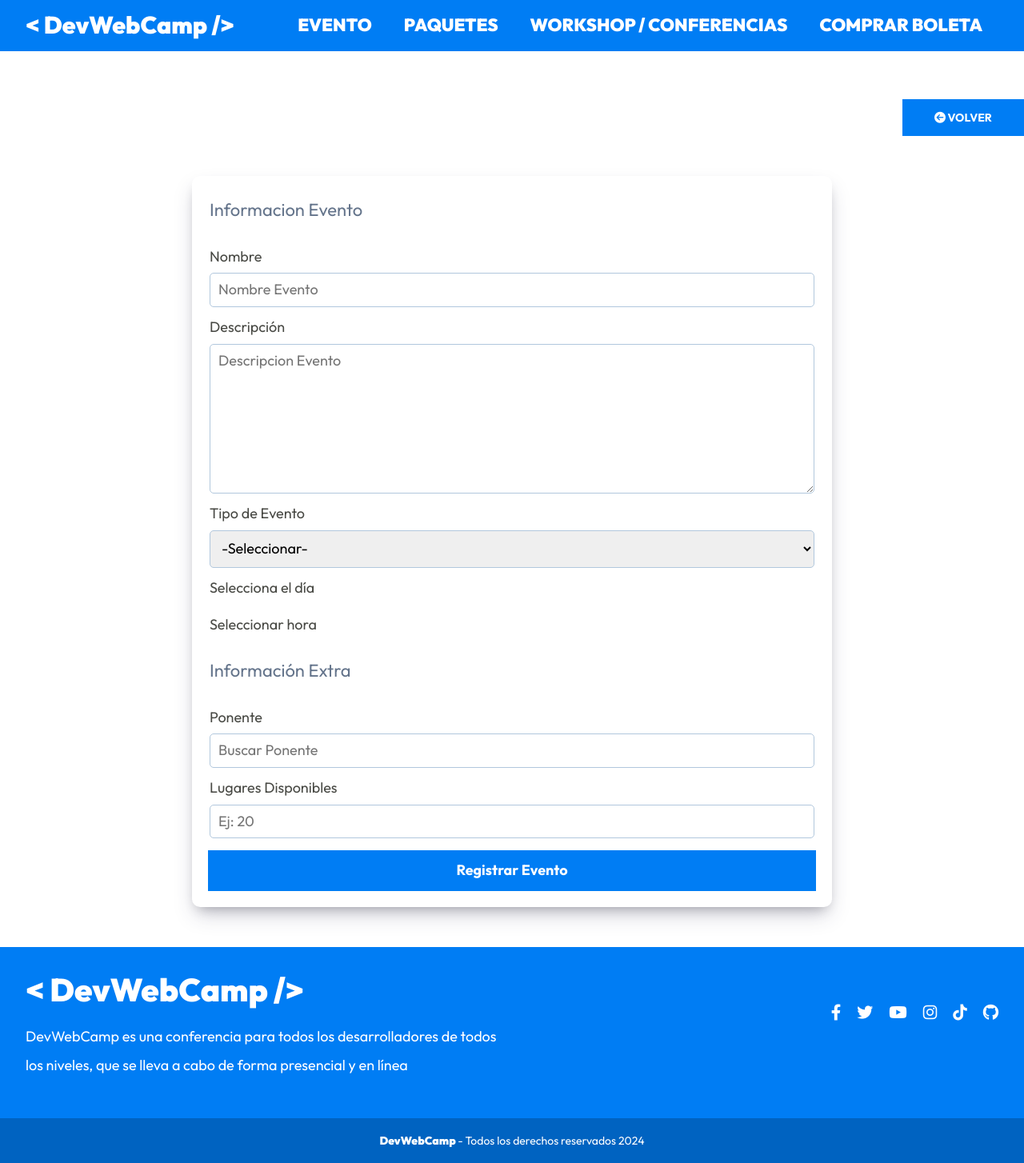
After one commit to AlejoLeiva/devwebcamp, a PHP site: template views/admin/eventos/crear.php in a window 1280 px wide. The commit adds this page. Shown: the part 601-2055 px from the top of the page at 80% size. Run offline with PHP 8.4, Linux system fonts and the light colour scheme; the template is opened without the code that fills it, so the values that code supplies are empty; some libraries are stand-ins or nearby versions.

Commit message:
Avance sección Eventos - Panel de Admin

```diff
--- a/models/ActiveRecord.php
+++ b/models/ActiveRecord.php
@@ -117,9 +117,9 @@ class ActiveRecord
     }
 
     // Obtener todos los Registros
-    public static function all()
+    public static function all($orden = 'DESC')
     {
-        $query = "SELECT * FROM " . static::$tabla . " ORDER BY id DESC";
+        $query = "SELECT * FROM " . static::$tabla . " ORDER BY id {$orden}";
         $resultado = self::consultarSQL($query);
         return $resultado;
     }
--- a/src/scss/ui/formulario/_formulario.scss
+++ b/src/scss/ui/formulario/_formulario.scss
@@ -49,7 +49,8 @@
         color: rgba(v.$negro, .8);
     }
 
-    &__input {
+    &__input,
+    &__select {
         padding: 1rem;
         border: 1px solid darken(v.$gris-claro, 20);
         border-radius: .5rem;
@@ -64,6 +65,11 @@
             border-top-left-radius: 0;
             border-bottom-left-radius: 0;
         }
+    }
+
+    &__radio {
+        display: flex;
+        gap: 2rem;
     }
 
     &__texto {
--- /dev/null
+++ b/src/scss/ui/formulario/_horas.scss
@@ -0,0 +1,22 @@
+@use 'base/mixins' as m;
+@use 'base/variables' as v;
+
+.horas {
+    @include m.reset-list;
+    @include m.grid(1, 1rem);
+    @include m.tablet {
+        @include m.grid(2, 1rem);
+    }
+
+    &__hora {
+        color: v.$azul;
+        border: 1px solid v.$azul;
+        border-radius: 1rem;
+        padding: 1rem;
+        text-align: center;
+
+        &:hover {
+            cursor: pointer;
+        }
+    }
+}
--- a/src/scss/ui/formulario/_index.scss
+++ b/src/scss/ui/formulario/_index.scss
@@ -1,2 +1,3 @@
 @forward 'formulario';
 @forward 'acciones';
+@forward 'horas';
--- /dev/null
+++ b/views/admin/eventos/crear.php
@@ -0,0 +1,22 @@
+<h2 class="dashboard__heading"><?php echo $titulo; ?></h2>
+
+<div class="dashboard__contenedor-boton">
+    <a class="dashboard__boton" href="/admin/eventos">
+        <i class="fa-solid fa-circle-arrow-left"></i>
+        Volver
+    </a>
+</div>
+
+<div class="dashboard__formulario">
+
+    <?php include_once __DIR__ . '/../../templates/alertas.php'; ?>
+
+    <form action="/admin/eventos/crear" class="formulario" method="POST">
+
+        <?php include_once __DIR__ . '/formulario.php'; ?>
+
+
+        <input class="formulario__submit formulario__submit--registrar" type="submit" value="Registrar Evento">
+    </form>
+
+</div>
--- /dev/null
+++ b/views/admin/eventos/formulario.php
@@ -0,0 +1,85 @@
+<fieldset class="formulario__fieldset">
+    <legend class="formulario__legend">Informacion Evento</legend>
+    <div class="formulario__campo">
+        <label for="nombre" class="formulario__label">Nombre</label>
+        <input type="text"
+            class="formulario__input"
+            id="nombre" name="nombre"
+            placeholder="Nombre Evento"
+            value="<?php echo $evento->nombre ?>">
+
+
+    </div>
+    <div class="formulario__campo">
+        <label for="descripcion" class="formulario__label">Descripción</label>
+        <textarea
+            class="formulario__input"
+            id="descripcion"
+            name="descripcion"
+            placeholder="Descripcion Evento"
+            rows="8"><?php echo trim($evento->descripcion); ?></textarea>
+    </div>
+
+    <div class="formulario__campo">
+        <label class="formulario__label">Tipo de Evento</label>
+        <select class="formulario__select"
+            id="categoria"
+            name="categoria_id"
+            value="<?php echo $evento->categoria ?>">
+            <option value="">-Seleccionar-</option>
+            <?php foreach ($categorias as  $categoria) { ?>
+                <option <?php echo ($evento->categoria_id === $categoria->id) ? 'selected' : ''; ?> value="<?php echo $categoria->id; ?>"><?php echo $categoria->nombre;  ?></option>
+            <?php } ?>
+        </select>
+    </div>
+
+    <div class="formulario__campo">
+        <label class="formulario__label">Selecciona el día</label>
+        <div class="formulario__radio">
+            <?php foreach ($dias as $dia) { ?>
+                <div>
+                    <label for="<?php echo strtolower($dia->nombre); ?>"><?php echo $dia->nombre; ?></label>
+                    <input type="radio"
+                        id="<?php echo strtolower($dia->nombre); ?>"
+                        name="dia"
+                        value="<?php echo $dia->id; ?>">
+                </div>
+            <?php } ?>
+        </div>
+    </div>
+
+    <div id="horas" class="formulario__campo">
+        <label class="formulario__label">Seleccionar hora</label>
+        <ul id="horas" class="horas">
+            <?php foreach ($horas as $hora) { ?>
+                <li class="horas__hora"><?php echo $hora->hora ?></li>
+            <?php } ?>
+        </ul>
+    </div>
+</fieldset>
+
+<fieldset class="formulario__fieldset">
+    <legend class="formulario__legend">Información Extra</legend>
+    <div class="formulario__campo">
+        <label for="ponentes" class="formulario__label">Ponente</label>
+        <input type="text"
+            class="formulario__input"
+            id="ponentes"
+            placeholder="Buscar Ponente">
+
+    </div>
+
+    <div class="formulario__campo">
+        <label for="disponibles" class="formulario__label">Lugares Disponibles</label>
+        <input type="number"
+            min="1"
+            class="formulario__input"
+            id="disponibles"
+            name="disponibles"
+            placeholder="Ej: 20"
+            value="<?php echo $evento->disponibles; ?>" />
+
+    </div>
+
+
+</fieldset>
--- a/views/admin/eventos/index.php
+++ b/views/admin/eventos/index.php
@@ -1 +1,7 @@
 <h2 class="dashboard__heading"><?php echo $titulo; ?></h2>
+<div class="dashboard__contenedor-boton">
+    <a class="dashboard__boton" href="/admin/eventos/crear">
+        <i class="fa-solid fa-circle-plus"></i>
+        Añadir Evento
+    </a>
+</div>
```
Also changed, not shown: controllers/EventosController.php (+40 -0 lines), models/Categoria.php (added, +12 -0 lines), models/Dia.php (added, +12 -0 lines), models/Evento.php (added, +58 -0 lines), models/Hora.php (added, +13 -0 lines), public/index.php (+5 -3 lines), src/js/horas.js (added, +7 -0 lines), public/build/css/app.css, public/build/js/bundle.min.js, 2 other files.
